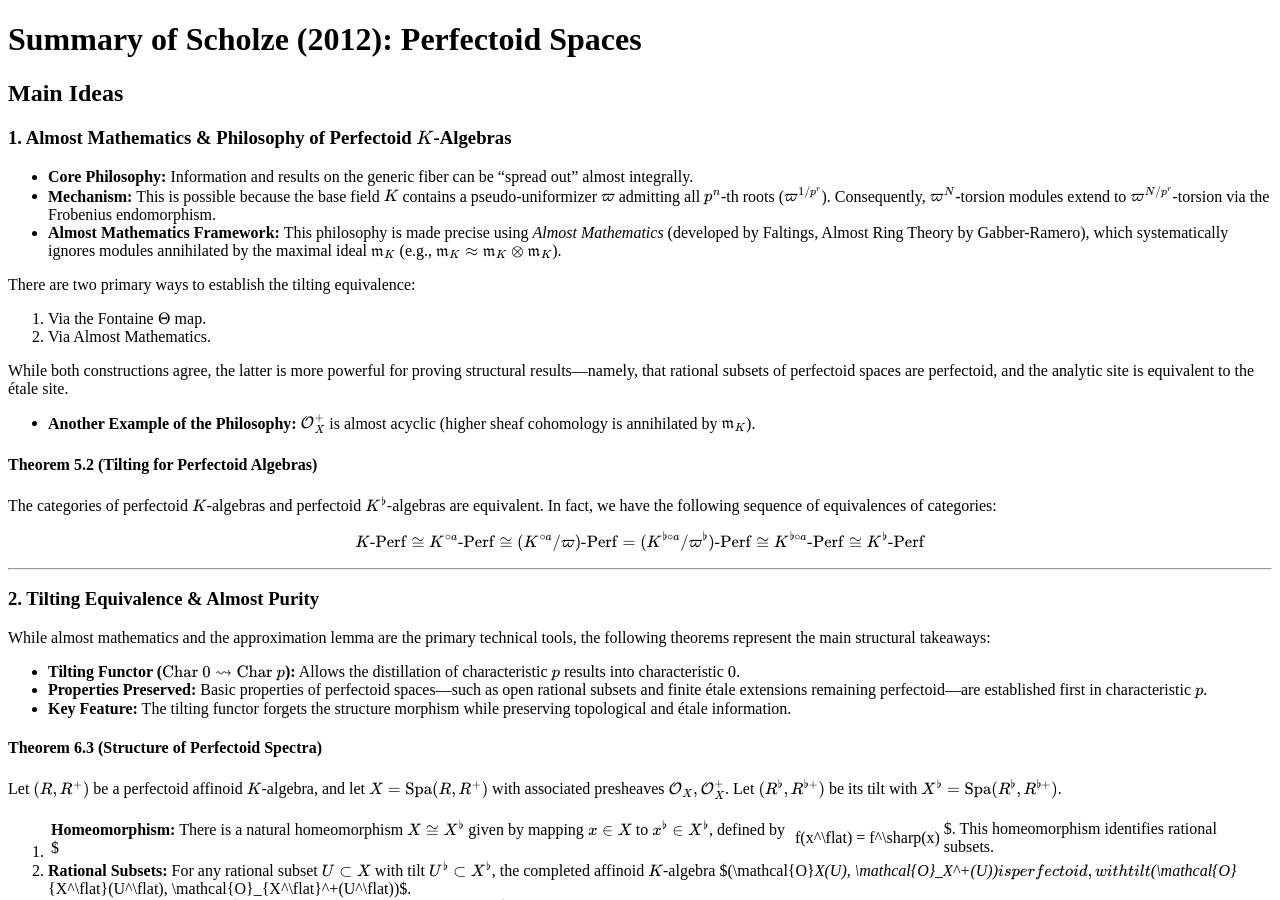
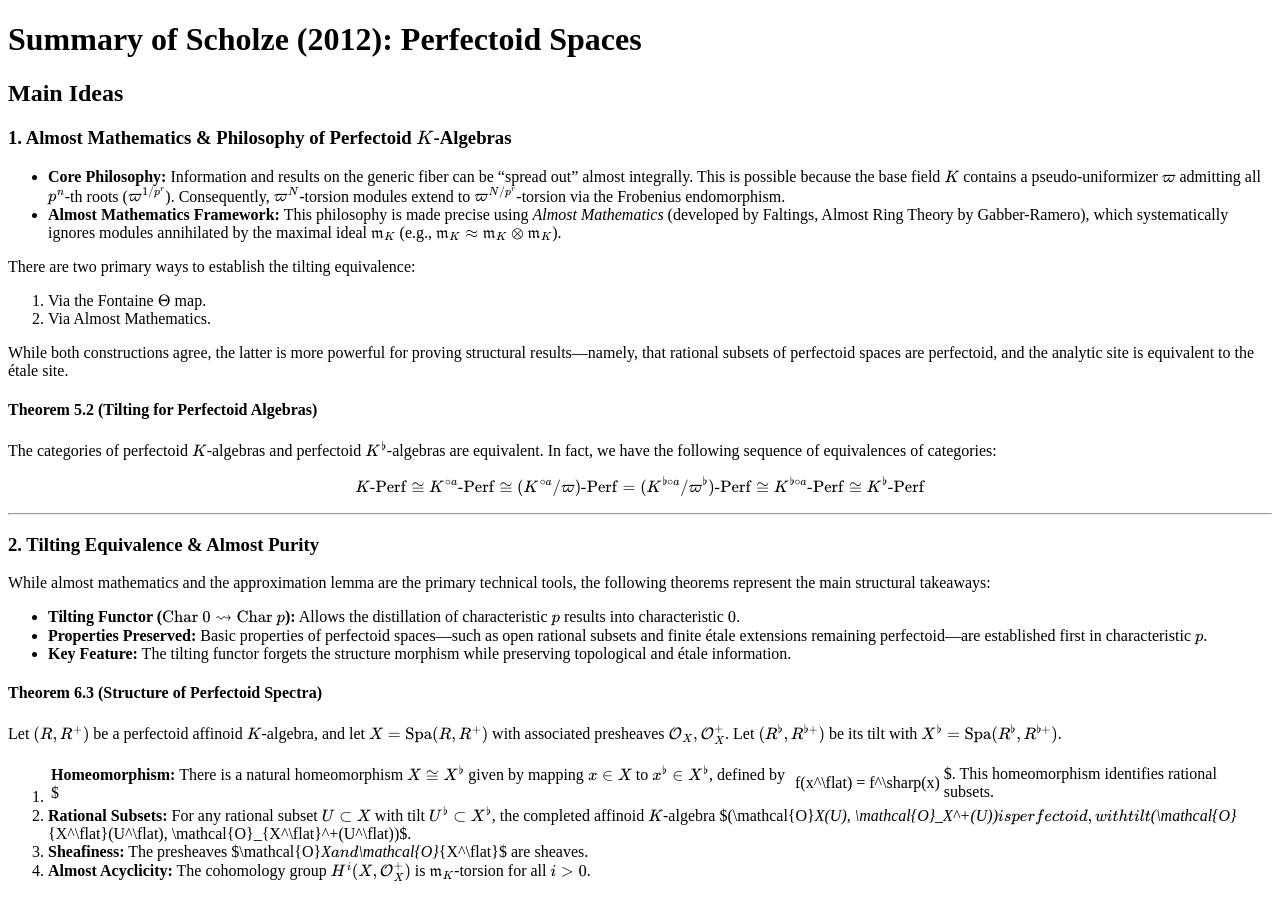
Before and after one commit to alchan00/alchan00.github.io, a Jekyll site: the page built from topics/p-adic geometry/perfectoid spaces/index.md, in a window 1280 px wide and 900 px high. Built offline with Jekyll 4.4.1, drawn with Linux system fonts in a browser that asks for light colours; our own code applies the rules of GitHub Pages for plain Markdown files.

Commit message:
Update index.md

```diff
--- a/topics/p-adic geometry/perfectoid spaces/index.md
+++ b/topics/p-adic geometry/perfectoid spaces/index.md
@@ -5,7 +5,7 @@
 ### 1. Almost Mathematics & Philosophy of Perfectoid $K$-Algebras
 
 * **Core Philosophy:** Information and results on the generic fiber can be "spread out" almost integrally.
-* **Mechanism:** This is possible because the base field $K$ contains a pseudo-uniformizer $\varpi$ admitting all $p^n$-th roots ($\varpi^{1/p^r}$). Consequently, $\varpi^N$-torsion modules extend to $\varpi^{N/p^r}$-torsion via the Frobenius endomorphism.
+This is possible because the base field $K$ contains a pseudo-uniformizer $\varpi$ admitting all $p^n$-th roots ($\varpi^{1/p^r}$). Consequently, $\varpi^N$-torsion modules extend to $\varpi^{N/p^r}$-torsion via the Frobenius endomorphism.
 * **Almost Mathematics Framework:** This philosophy is made precise using *Almost Mathematics* (developed by Faltings, Almost Ring Theory by Gabber-Ramero), which systematically ignores modules annihilated by the maximal ideal $\mathfrak{m}_K$ (e.g., $\mathfrak{m}_K \approx \mathfrak{m}_K \otimes \mathfrak{m}_K$).
 
 There are two primary ways to establish the tilting equivalence:
@@ -14,7 +14,6 @@ There are two primary ways to establish the tilting equivalence:
 
 While both constructions agree, the latter is more powerful for proving structural results—namely, that rational subsets of perfectoid spaces are perfectoid, and the analytic site is equivalent to the étale site.
 
-* **Another Example of the Philosophy:** $\mathcal{O}_X^+$ is almost acyclic (higher sheaf cohomology is annihilated by $\mathfrak{m}_K$).
 
 #### Theorem 5.2 (Tilting for Perfectoid Algebras)
 The categories of perfectoid $K$-algebras and perfectoid $K^\flat$-algebras are equivalent. In fact, we have the following sequence of equivalences of categories:
```
